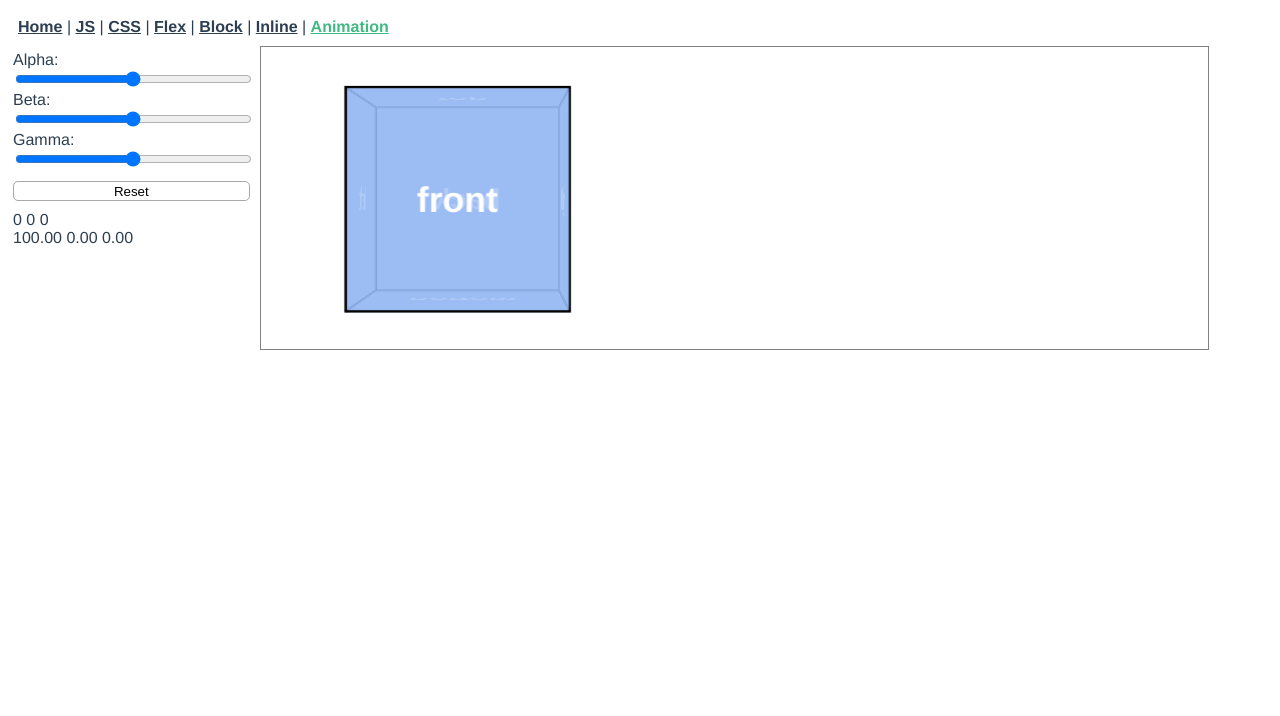
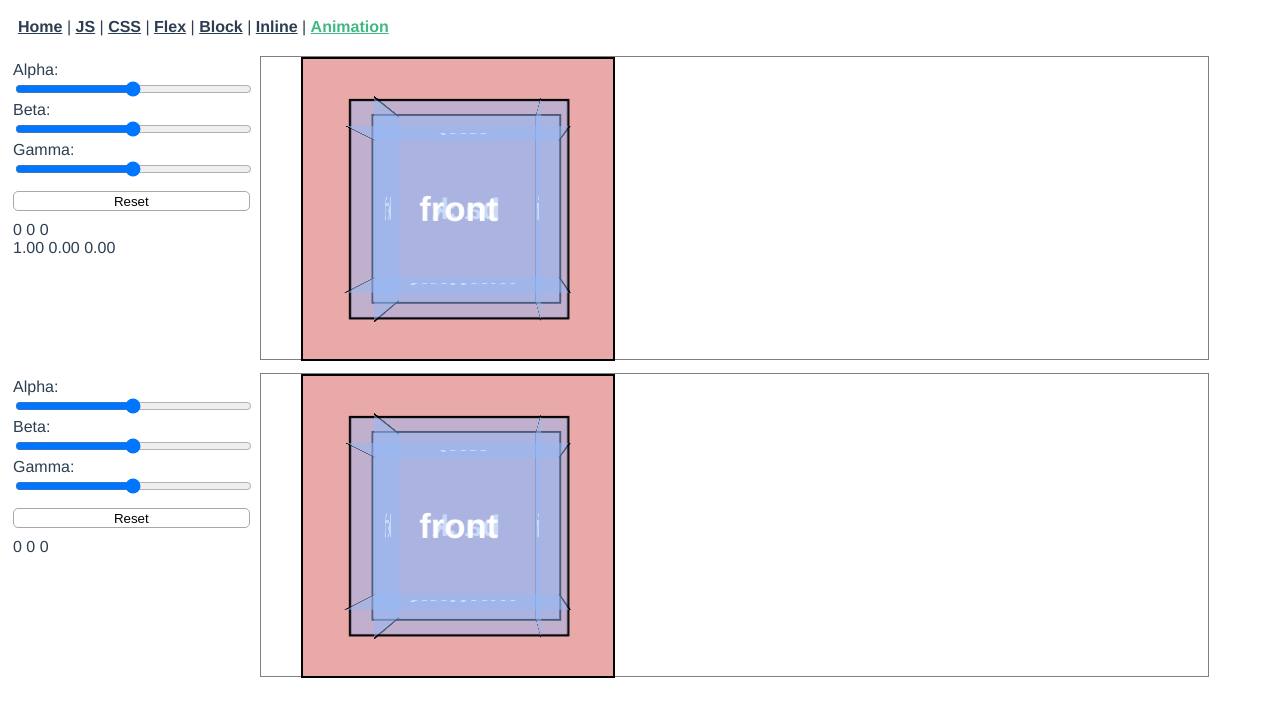
Before and after one commit to Kasimba666/pet_one, a Vue app: page /animation in a window 1280 px wide. Shown: the top 716 px of the page. Built offline with nearby package versions, Linux system fonts and the light colour scheme.

Commit message:
Rotation Euler

```diff
--- a/src/components/views/AnimationResearch.vue
+++ b/src/components/views/AnimationResearch.vue
@@ -4,23 +4,68 @@
             <div class="animation-control">
                 <div class="control-item">
                     <label for="alpha">Alpha:</label>
-                    <input id="alpha" type="range" :min="minAlpha" :max="maxAlpha" v-model="alpha">
+                    <input id="alpha" type="range" :min="minAlpha" :max="maxAlpha" v-model="cubeRotAxis.alpha">
                     <label for="beta">Beta:</label>
-                    <input id="beta" type="range" :min="minBeta" :max="maxBeta" v-model="beta">
+                    <input id="beta" type="range" :min="minBeta" :max="maxBeta" v-model="cubeRotAxis.beta">
                     <label for="gamma">Gamma:</label>
-                    <input id="gamma" type="range" :min="minGamma" :max="maxGamma" v-model="gamma">
+                    <input id="gamma" type="range" :min="minGamma" :max="maxGamma" v-model="cubeRotAxis.gamma">
                     <button
                             class="btn-primary"
-                            @click="resetAngles()"
+                            @click="resetCubeRotAxis()"
                     > Reset
                     </button>
-                    {{ alpha }} {{ beta }} {{ gamma }} </br>
+                  {{ cubeRotAxis.alpha }} {{ cubeRotAxis.beta }} {{ cubeRotAxis.gamma }} </br>
                     {{ x.toFixed(2) }} {{ y.toFixed(2) }} {{ z.toFixed(2) }}
                 </div>
             </div>
             <div class="animation-view">
                 <div class="scene">
-                    <div class="cube" :style="{transform: rotationCube}">
+                  <div class="plane"></div>
+                    <div class="cube" :style="{transform: rotationAroundAxis}">
+                        <div class="face front">
+                            <div class="face-text">front</div>
+                        </div>
+                        <div class="face back">
+                            <div class="face-text">back</div>
+                        </div>
+                        <div class="face left">
+                            <div class="face-text">left</div>
+                        </div>
+                        <div class="face right">
+                            <div class="face-text">right</div>
+                        </div>
+                        <div class="face top">
+                            <div class="face-text">top</div>
+                        </div>
+                        <div class="face bottom">
+                            <div class="face-text">bottom</div>
+                        </div>
+
+                    </div>
+                </div>
+            </div>
+        </div>
+      <div class="animation-item">
+            <div class="animation-control">
+                <div class="control-item">
+                    <label for="alpha">Alpha:</label>
+                    <input id="alpha" type="range" :min="minAlpha" :max="maxAlpha" v-model="cubeEuler.alpha">
+                    <label for="beta">Beta:</label>
+                    <input id="beta" type="range" :min="minBeta" :max="maxBeta" v-model="cubeEuler.beta">
+                    <label for="gamma">Gamma:</label>
+                    <input id="gamma" type="range" :min="minGamma" :max="maxGamma" v-model="cubeEuler.gamma">
+                    <button
+                            class="btn-primary"
+                            @click="resetCubeEuler()"
+                    > Reset
+                    </button>
+                  {{ cubeEuler.alpha }} {{ cubeEuler.beta }} {{ cubeEuler.gamma }}
+                </div>
+            </div>
+            <div class="animation-view">
+                <div class="scene">
+                  <div class="plane"></div>
+                    <div class="cube" :style="{transform: rotationEuler}">
                         <div class="face front">
                             <div class="face-text">front</div>
                         </div>
@@ -63,33 +108,41 @@ export default {
             maxBeta: 180,
             minGamma: -179,
             maxGamma: 180,
-            alpha: 0,
-            beta: 0,
-            gamma: 0,
-            r: 100,
+            cubeRotAxis: {alpha: 0, beta: 0, gamma: 0},
+            cubeEuler: {alpha: 0, beta: 0, gamma: 0},
+            r: 1,
         }
     },
     computed: {
         z() {
-            return this.r * Math.sin(this.beta / 360 * 2 * 3.14);
+            return this.r * Math.sin(this.cubeRotAxis.beta / 360 * 2 * 3.14);
         },
         x() {
-            return this.r * Math.cos(this.beta / 360 * 2 * 3.14) * Math.cos(this.alpha / 360 * 2 * 3.14);
+            return this.r * Math.cos(this.cubeRotAxis.beta / 360 * 2 * 3.14) * Math.cos(this.cubeRotAxis.alpha / 360 * 2 * 3.14);
         },
         y() {
-            return this.r * Math.cos(this.beta / 360 * 2 * 3.14) * Math.sin(this.alpha / 360 * 2 * 3.14);
+            return this.r * Math.cos(this.cubeRotAxis.beta / 360 * 2 * 3.14) * Math.sin(this.cubeRotAxis.alpha / 360 * 2 * 3.14);
         },
-        rotationCube() {
-            return `rotate3d(${this.x}, ${this.y}, ${this.z}, ${this.gamma}deg)`;
-            // return `rotate3d(${this.x}, ${this.y}, ${this.z}, ${this.gamma}deg) translateZ(-100px)`;
+        rotationAroundAxis() {
+            return `rotate3d(${this.x}, ${this.y}, ${this.z}, ${this.cubeRotAxis.gamma}deg)`;
+        },
+
+        rotationEuler() {
+            return `rotateX(${this.cubeEuler.alpha}deg) rotateY(${this.cubeEuler.beta}deg) rotateZ(${this.cubeEuler.gamma}deg)`;
         },
     },
     methods: {
-        resetAngles() {
-            this.alpha = 0;
-            this.beta = 0;
-            this.gamma = 0;
+        resetCubeRotAxis() {
+            this.cubeRotAxis.alpha = 0;
+            this.cubeRotAxis.beta = 0;
+            this.cubeRotAxis.gamma = 0;
         },
+        resetCubeEuler() {
+            this.cubeEuler.alpha = 0;
+            this.cubeEuler.beta = 0;
+            this.cubeEuler.gamma = 0;
+        },
+
     },
     mounted() {
     },
@@ -117,6 +170,7 @@ export default {
     justify-content: flex-start;
     align-items: flex-start;
     gap: 5px;
+    margin-top: 10px;
     //border: 1px solid gray;
     //padding: 5px;
 
@@ -173,7 +227,7 @@ export default {
     position: relative;
     transform-style: preserve-3d;
     transform: translateZ(-100px);
-    transition: transform 1s;
+    transition: transform 0.5s;
 
     .face {
       position: absolute;
@@ -183,7 +237,7 @@ export default {
       font-size: 40px;
       font-weight: bold;
       color: white;
-      background-color: hsla(218, 79%, 77%, 0.75);
+      background-color: hsla(218, 79%, 77%, 0.5);
       display: flex;
       flex-flow: column nowrap;
       justify-content: center;
@@ -193,33 +247,37 @@ export default {
         position: relative;
         font-size: 2rem;
       }
-
       &.front {
-        transform: rotateY(0deg) translateZ(100px);
+        transform: rotateY(0deg) translateZ(75px);
       }
-
       &.back {
-        transform: rotateY(180deg) translateZ(100px);
+        transform: rotateY(180deg) translateZ(75px);
       }
-
       &.right {
-        transform: rotateY(90deg) translateZ(100px);
+        transform: rotateY(90deg) translateZ(75px);
       }
-
       &.left {
-        transform: rotateY(-90deg) translateZ(100px);
+        transform: rotateY(-90deg) translateZ(75px);
       }
-
       &.top {
-        transform: rotateX(90deg) translateZ(100px);
+        transform: rotateX(90deg) translateZ(75px);
       }
-
       &.bottom {
-        transform: rotateX(-90deg) translateZ(100px);
+        transform: rotateX(-90deg) translateZ(75px);
       }
     }
   }
-
+.plane {
+  position: absolute;
+  left: -60px;
+  width: 310px;
+  height: 300px;
+  border: 2px solid black;
+  font-size: 40px;
+  font-weight: bold;
+  color: white;
+  background-color: hsl(0, 61%, 79%, 1);
+}
   input {
     width: 100%;
   }
```
